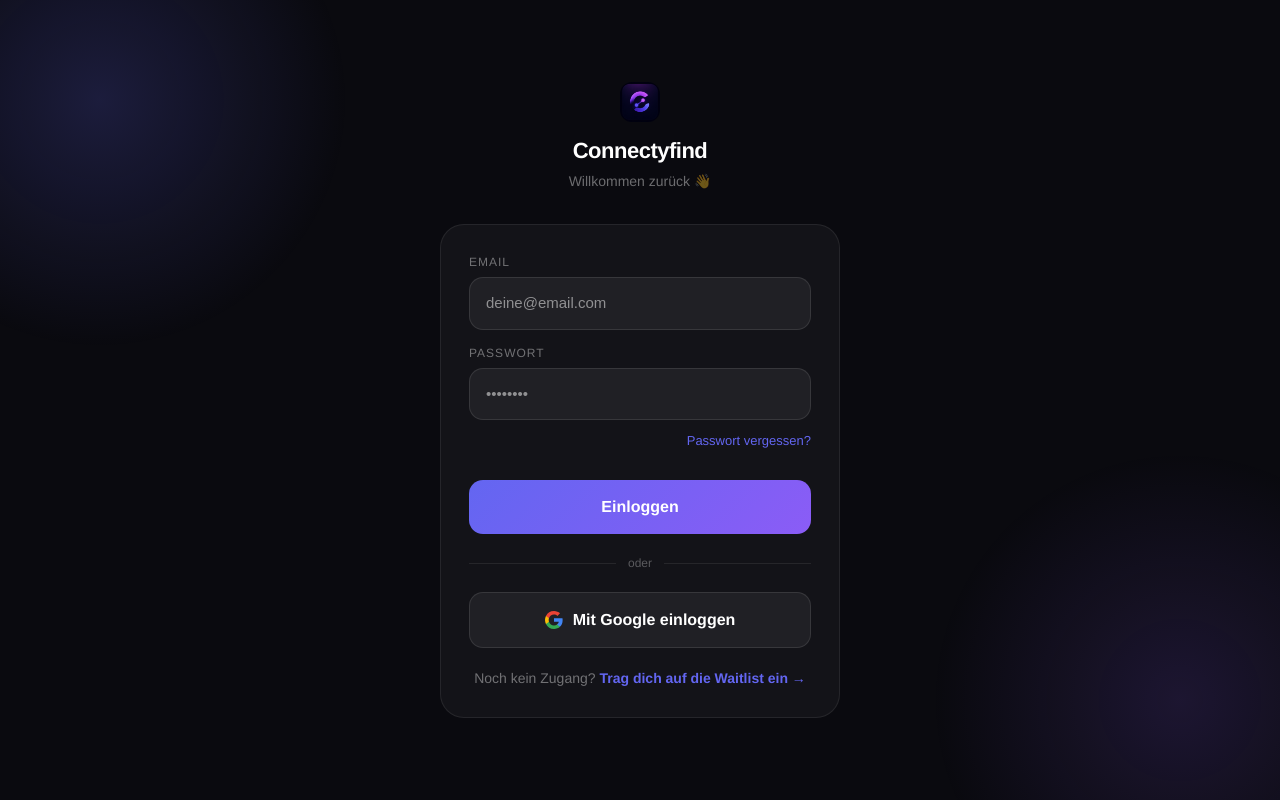
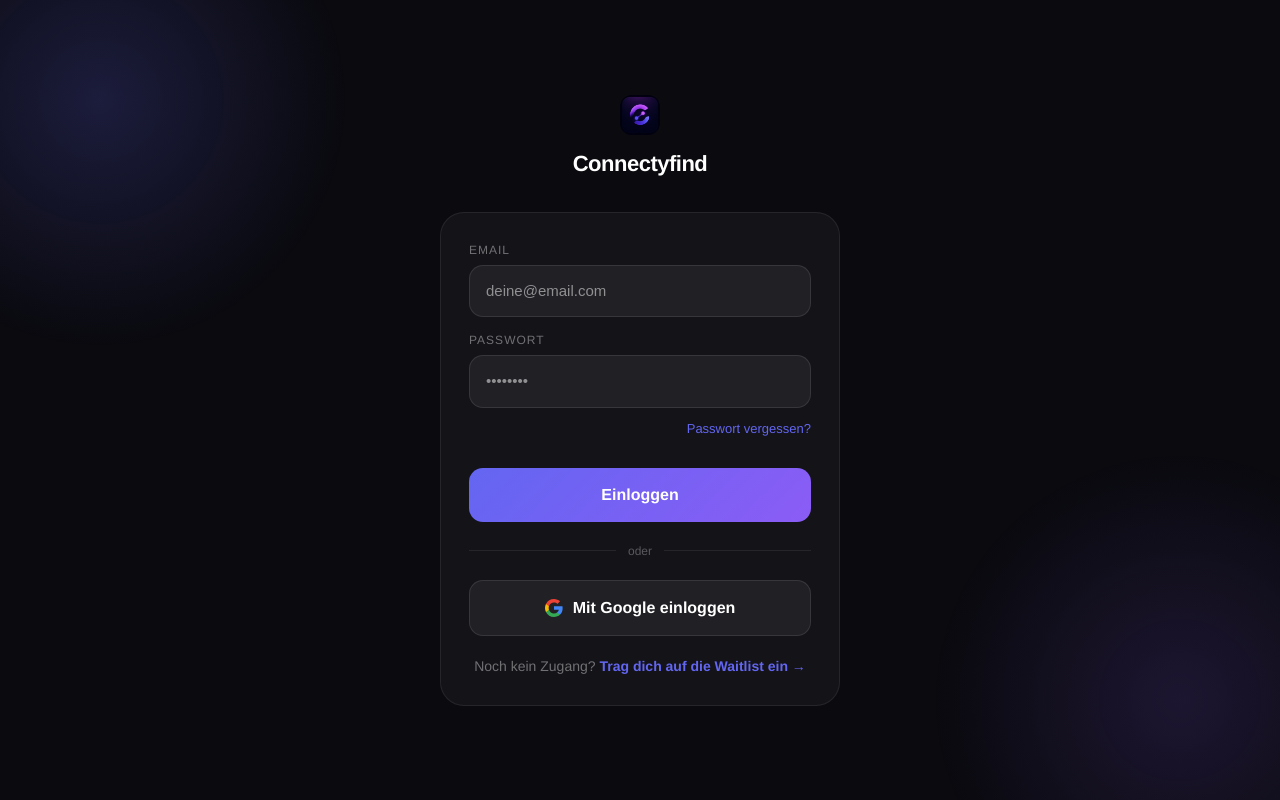
Before and after one commit to flaviociraci-boop/founder-platform, a Next.js app: page /login in a window 1280 px wide. Built offline with nearby package versions, Linux system fonts and the light colour scheme; no server answers.

Commit message:
Login-Seite: 'Willkommen zurück' Untertitel entfernt
Co-Authored-By: Claude Sonnet 4.6 <noreply@anthropic.com>

```diff
--- a/app/login/page.tsx
+++ b/app/login/page.tsx
@@ -84,10 +84,6 @@ export default function LoginPage() {
     setLoading(false);
   };
 
-  const subtitle =
-    mode === "login" ? "Willkommen zurück 👋"
-    : mode === "forgot-sent" ? "Email gesendet!"
-    : "Passwort zurücksetzen";
 
   return (
     <div style={{
@@ -119,7 +115,6 @@ export default function LoginPage() {
           <h1 style={{ margin: 0, fontSize: 22, fontWeight: 800, letterSpacing: -0.5, color: "#fff" }}>
             Connectyfind
           </h1>
-          <p style={{ margin: "4px 0 0", fontSize: 14, color: "rgba(255,255,255,0.4)" }}>{subtitle}</p>
         </div>
 
         <div style={{
```
